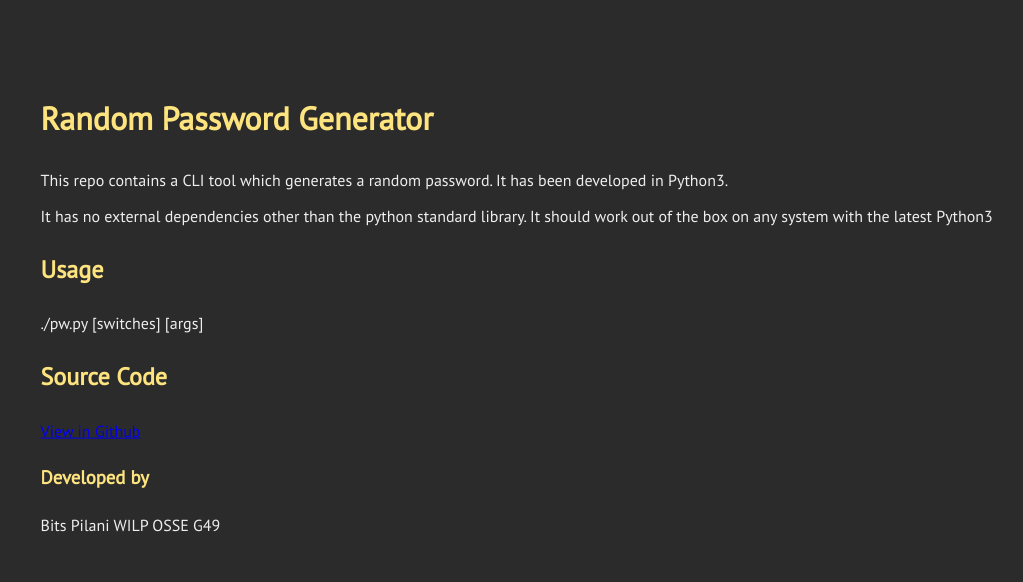
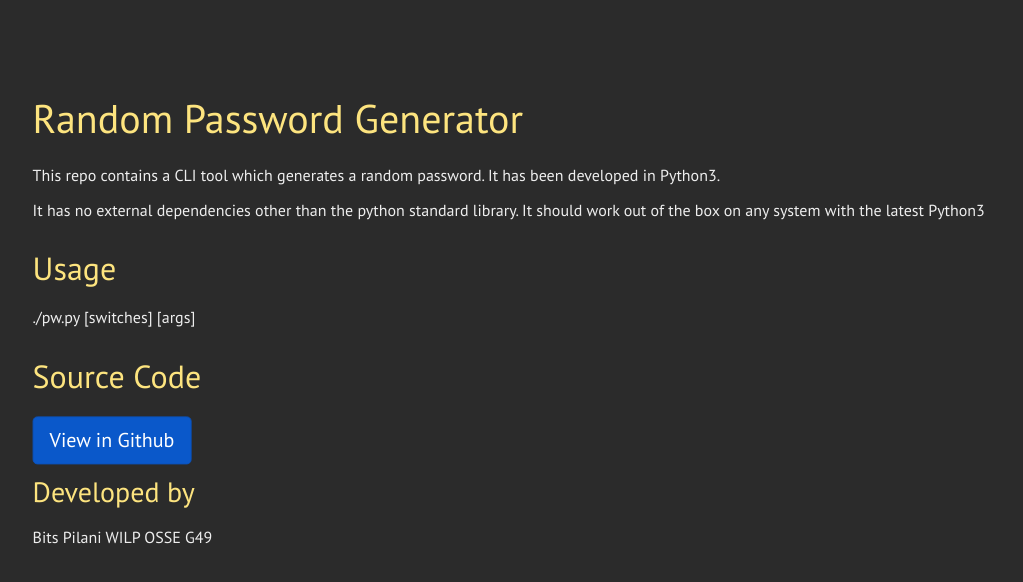
Before and after one commit to sonu041/Bits_OSSE_G49, a plain HTML site: page index.html in a window 1280 px wide. Shown: the whole page, without its empty margins (25-1048 px from the left). Drawn offline with nearby package versions, Linux system fonts and the light colour scheme.

Commit message:
Added bootstrap css and link button

```diff
--- a/index.html
+++ b/index.html
@@ -3,6 +3,8 @@
 	<title>OSSE G49</title>
 	<link href='https://fonts.googleapis.com/css?family=PT+Sans' rel='stylesheet' type='text/css'>
 	<script src="https://use.fontawesome.com/92fac7c171.js"></script>
+	<link href="https://cdn.jsdelivr.net/npm/bootstrap@5.1.3/dist/css/bootstrap.min.css" rel="stylesheet" integrity="sha384-1BmE4kWBq78iYhFldvKuhfTAU6auU8tT94WrHftjDbrCEXSU1oBoqyl2QvZ6jIW3" crossorigin="anonymous">
+	<script src="https://cdn.jsdelivr.net/npm/bootstrap@5.1.3/dist/js/bootstrap.bundle.min.js" integrity="sha384-ka7Sk0Gln4gmtz2MlQnikT1wXgYsOg+OMhuP+IlRH9sENBO0LRn5q+8nbTov4+1p" crossorigin="anonymous"></script>
 	<style>
 		body {
 			font-family: 'PT Sans', sans-serif;
@@ -27,7 +29,7 @@
 	<p>./pw.py [switches] [args]</p>
 
 	<h2>Source Code</h2>
-	<div><a href="https://github.com/sonu041/Bits_OSSE_G49" target="_blank">View in Github</a></div>
+	<div><a href="https://github.com/sonu041/Bits_OSSE_G49" target="_blank" class="btn btn-primary btn-lg active" role="button" aria-pressed="true">View in Github</a></div>
 
 	<h3>Developed by</h3>
 	<p>Bits Pilani WILP OSSE G49</p>
```
